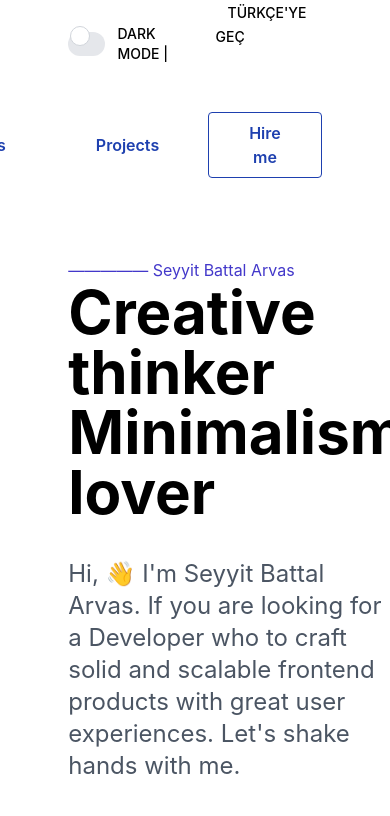
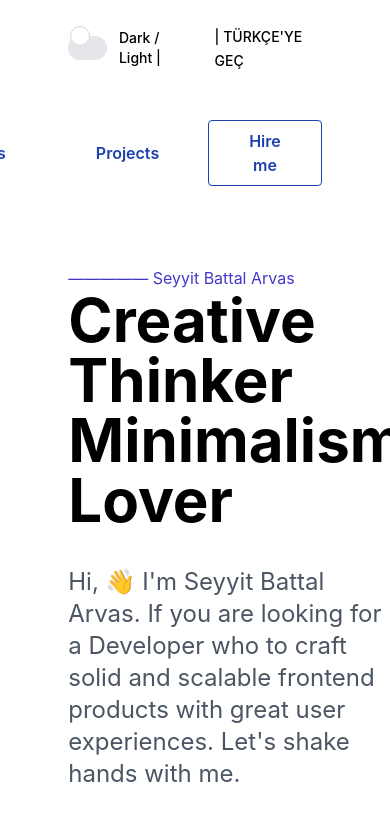
Before and after one commit to SeyyitBattal/web-sayfam, a React (Create React App) app: page / in a window 390 px wide. Shown: the top 816 px of the page. Built offline with nearby package versions, Linux system fonts and the light colour scheme.

Commit message:
Toastify added. All done without responsive

```diff
--- a/src/components/MyHeader.js
+++ b/src/components/MyHeader.js
@@ -2,8 +2,22 @@ import React, { useContext } from "react";
 import { headerData } from "../data/HeaderData";
 import axios from "axios";
 import { websiteContext } from "../contexts/websiteContext";
+import { ToastContainer, toast } from "react-toastify";
+import "react-toastify/dist/ReactToastify.css";
 
 const MyHeader = (props) => {
+  const notify = () =>
+    toast.success("Dil tercihiniz değiştirildi!", {
+      position: "top-center",
+      autoClose: 2000,
+      hideProgressBar: false,
+      closeOnClick: true,
+      pauseOnHover: true,
+      draggable: true,
+      progress: undefined,
+      theme: "colored",
+    });
+
   //Dark Mode bölümü
   const toggleMode = (e) => {
     e.preventDefault();
@@ -25,7 +39,7 @@ const MyHeader = (props) => {
       .catch((err) => console.log(err));
   };
 
-  const render = headerData.map((item) => {
+  const render = headerData[language].headerArray.map((item, index) => {
     return (
       <div>
         <div className="toggle_language">
@@ -40,14 +54,29 @@ const MyHeader = (props) => {
             </div>
             <div className=" w-11 h-6 bg-gray-200 rounded-full peer dark:bg-gray-700 peer-focus:ring-4 peer-focus:ring-purple-300 dark:peer-focus:ring-purple-800 peer-checked:after:translate-x-full peer-checked:after:border-white after:content-[''] after:absolute after:top-0.5 after:left-[2px] after:bg-white after:border-gray-300 after:border after:rounded-full after:h-5 after:w-5 after:transition-all dark:border-gray-600 peer-checked:bg-purple-600"></div>
 
-            <span className="ml-3 text-sm font-medium text-brown-900 dark:text-brown-300">
-              DARK MODE |
+            <span className=" ml-3 text-sm font-medium text-brown-900 dark:text-brown-300">
+              Dark / Light |
             </span>
           </label>
-          <div className="lang" onClick={languageHandler}>
-            <span className="mt-7 ml-3 text-sm font-medium text-brown-900 dark:text-brown-300">
-              TÜRKÇE'YE GEÇ
+          <div key={index} className="lang mt-6" onClick={languageHandler}>
+            <span
+              onClick={notify}
+              className=" text-sm font-medium text-brown-900 dark:text-brown-300"
+            >
+              | {item.tercih}
             </span>
+            <ToastContainer
+              position="top-center"
+              autoClose={2000}
+              hideProgressBar={false}
+              newestOnTop={false}
+              closeOnClick
+              rtl={false}
+              pauseOnFocusLoss
+              draggable
+              pauseOnHover
+              theme="colored"
+            />
           </div>
         </div>
 
@@ -63,7 +92,7 @@ const MyHeader = (props) => {
           </button>
         </div>
 
-        <div className="intro mt-20">
+        <div key={index} className="intro mt-20">
           <h3 className=" lg:text-base sm:pb-3 text-indigo-700 dark:text-indigo-200">
             ————— {item.isim}
           </h3>
--- a/src/components/Profile.js
+++ b/src/components/Profile.js
@@ -38,7 +38,7 @@ export const Profile = () => {
 
         <div className="about-box lg:w-1/2 sm:w-9/12 max-sm:w-9/12 max-lg:px-4  max-sm:m-auto  max-sm:px-4   max-sm:mt-5 sm:mx-auto  ">
           <h3 className="mb-2 lg:text-4xl text-indigo-700 dark:text-indigo-200 font-medium max-lg:text-3xl max-lg:text-center ">
-            About Me
+            {profileData[language].hakkimda}
           </h3>
           <div className=" text-black dark:text-white  lg:text-xl sm:text-lg max-lg:px-5  ">
             <p className="lg:pb-3 max-sm:pb-3 sm:pb-3">{aboutMe[0].about}</p>
--- a/src/data/HeaderData.js
+++ b/src/data/HeaderData.js
@@ -2,14 +2,34 @@ import github from "../foto/Github Button.png";
 import linkedin from "../foto/Linkedin Button.png";
 import myPhoto from "../foto/Resim2.jpg";
 
-export const headerData = [
+export const headerData = {
+  tr: {
+    headerArray: [
       {
+        tercih: "SWITCH ENG",
         isim: "Seyyit Battal Arvas",
-    slogan: "Creative thinker Minimalism lover",
+        slogan: "Yenilikçi Düşünen Minimalist Yaklaşan",
+        aciklama:
+          "Merhaba, 👋Ben Seyyit Battal Arvas. Mükemmel kullanıcı deneyimleriyle sağlam ve ölçeklenebilir frontend ürünleri üretecek bir developer arıyorsanız tanışalım!",
+        github: github,
+        linkedin: linkedin,
+        myPhoto: myPhoto,
+      },
+    ],
+  },
+
+  en: {
+    headerArray: [
+      {
+        tercih: "TÜRKÇE'YE GEÇ",
+        isim: "Seyyit Battal Arvas",
+        slogan: "Creative Thinker Minimalism Lover",
         aciklama:
           "Hi, 👋 I'm Seyyit Battal Arvas. If you are looking for a Developer who to craft solid and scalable frontend products with great user experiences. Let's shake hands with me.",
         github: github,
         linkedin: linkedin,
         myPhoto: myPhoto,
       },
-];
+    ],
+  },
+};
--- a/src/data/ProfileData.js
+++ b/src/data/ProfileData.js
@@ -5,6 +5,7 @@ export const profileData = {
     ikametgah: "İstanbul",
     egitim: "Gazi Ünv. Enerji Müh. Lisans, 2019",
     rolTercihi: "Full Stack Developer",
+    hakkimda: "Hakkımda",
   },
   en: {
     title: "Profile",
@@ -12,6 +13,7 @@ export const profileData = {
     ikametgah: "İstanbul",
     egitim: "Gazi Uni. Energy Eng. Licence, 2019",
     rolTercihi: "Full Stack Developer",
+    hakkimda: "About Me",
   },
 };
 
```
Lines whose indentation alone changed are shown as unchanged.
